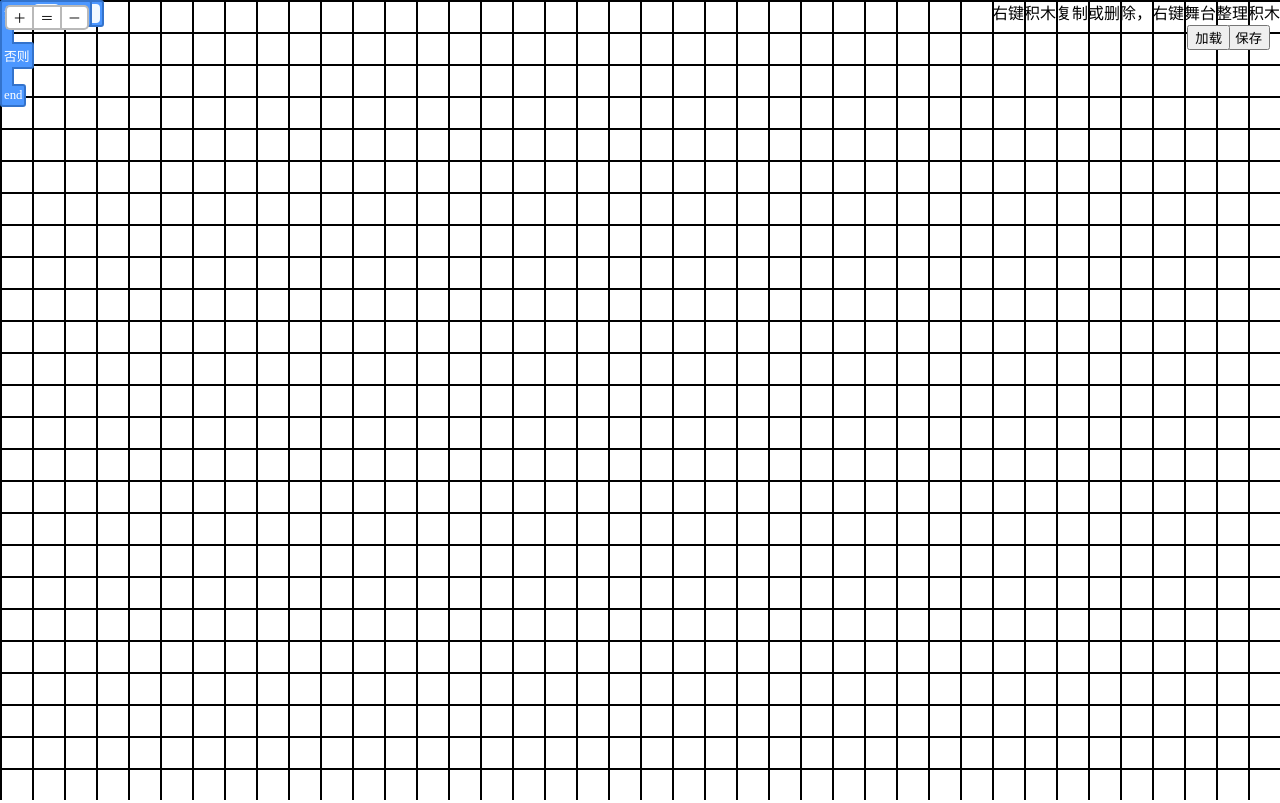
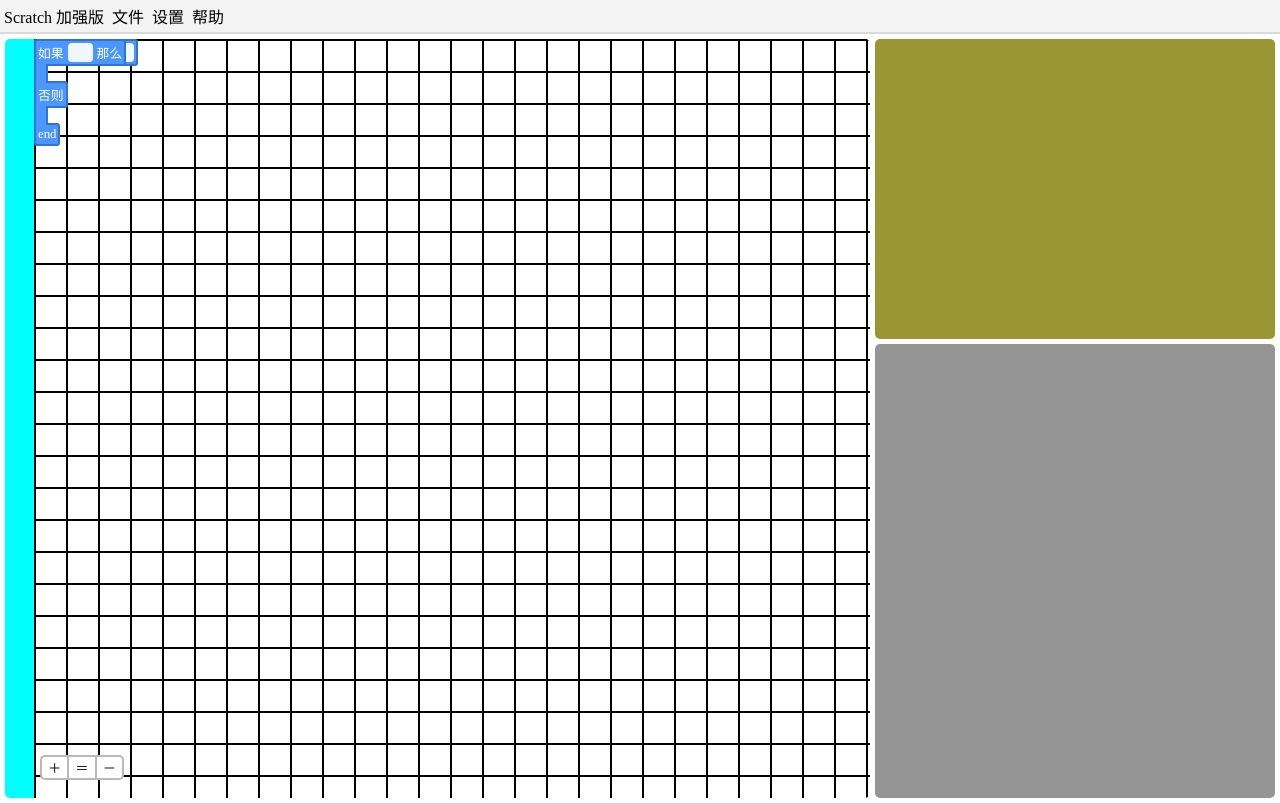
Before and after one commit to Nightscratch/visual-script, a website built with Vite: page index.html in a window 1280 px wide. Built offline with nearby package versions, Linux system fonts and the light colour scheme.

Commit message:
斤斤计较

```diff
--- a/index.html
+++ b/index.html
@@ -18,12 +18,15 @@
         border: 2px solid rgb(51, 115, 204);
         border-radius: 3px;
       }
+
       .block-method:not(:last-child) {
         border-bottom-left-radius: 0;
       }
+
       .block-method:not(:first-child) {
         border-top-left-radius: 0;
       }
+
       .block-method:not(:last-child)::before {
         content: "";
         position: absolute;
@@ -33,6 +36,7 @@
         height: 2px;
         background-color: rgb(76, 151, 255);
       }
+
       .block-method:not(:first-child)::after {
         content: "";
         position: absolute;
@@ -42,20 +46,13 @@
         height: 2px;
         background-color: rgb(76, 151, 255);
       }
+
       .input-block {
         position: static;
       }
+
       * {
         user-select: none;
-      }
-
-      .block-space {
-        background-color: rgb(255, 255, 255);
-        position: relative;
-        margin: 0;
-        overflow: scroll;
-        width: 100vw;
-        height: 100vh;
       }
 
       .drag-block {
@@ -102,54 +99,62 @@
         margin: 0;
         padding: 0;
       }
+
       .block-text {
         color: white;
         font-size: 0.8em;
         padding: 2px;
+        white-space: nowrap;
       }
 
-      .drop-down{
+      .drop-down {
         position: absolute;
         z-index: 999999;
         border: 2px solid #d3d3d3;
       }
-      .drop-down button{
+
+      .drop-down button {
         display: block;
         border: 0px;
         background-color: #eee;
       }
-      .drop-down button:hover{
+
+      .drop-down button:hover {
         background-color: #FFF;
       }
-      .placeholder{
+
+      .placeholder {
         position: absolute;
         background-image:
-        linear-gradient(rgba(0, 0, 0) 2px, transparent 1px),
-        linear-gradient(90deg, rgb(0, 0, 0) 2px, transparent 1px);
+          linear-gradient(rgba(0, 0, 0) 2px, transparent 1px),
+          linear-gradient(90deg, rgb(0, 0, 0) 2px, transparent 1px);
         background-size: 2em 2em;
         width: 100%;
         height: 100%;
 
       }
-      .zoom-list{
-        z-index: 999999;
+
+      .zoom-list {
+        z-index: 1;
         display: flex;
         width: 20px;
-        position: fixed;
-        left: 5px;
-        top: 5px;
+        position: absolute;
+        bottom: 20px;
+        left: 40px;
+      }
 
-      }
-      .zoom-btn{
+      .zoom-btn {
         background-color: white;
         border: 2px solid #b9b9b9;
       }
-      .zoom-btn:last-child{
+
+      .zoom-btn:last-child {
         border-left: none;
         border-top-right-radius: 5px;
         border-bottom-right-radius: 5px;
       }
-      .zoom-btn:first-child{
+
+      .zoom-btn:first-child {
         border-right: none;
         border-top-left-radius: 5px;
         border-bottom-left-radius: 5px;
@@ -159,36 +164,59 @@
   </head>
 
   <body>
-    <div id="blocklyDiv" class="block-space"></div>
-    <p style="position:absolute;top:0;margin:0;right:0">右键积木复制或删除，右键舞台整理积木</p>
-    <button id="save" style="position:absolute;top:25px;right:10px">保存</button>
-    <button id="load" style="position:absolute;top:25px;right:50px">加载</button>
+    <div class="work-space">
+      <ul class="nav">
+        <li>
+          <p>Scratch 加强版</p>
+        </li>
+        <li class="btn">
+          <p>文件</p>
+        </li>
+        <li class="btn">
+          <p>设置</p>
+        </li>
+        <li class="btn">
+          <p>帮助</p>
+        </li>
+      </ul>
+      <div class="edit-space">
+        <div class="code-space">
+          <div class="code-tool-box"></div>
+          <div id="blockDiv" class="block-space"></div>
+        </div>
+
+        <div class="display-space">
+          <div class="view-port">
+
+          </div>
+          <div class="sprite-list">
+
+          </div>
+        </div>
+      </div>
+    </div>
+
 
     <script type="module">
+      import './page-style.css'
       import { VisualBlock } from './src/block/index'
+      import { BlockManager, BlockContainer } from './src/block-manager'
+
 
       let app = new VisualBlock({
-        element: document.getElementById('blocklyDiv')
+        element: document.getElementById('blockDiv')
       });
+      let manager = new BlockManager(app)
+      let file1 = new BlockContainer()
       app.addBlock(new app.blockClasses.MoveBlock({
         create: true
       }));
       app.addBlock(new app.blockClasses.IfBlock({
         create: true
       }));
-      document.getElementById('save').addEventListener('click', () => {
-        app.save()
-          .then((data) => {
-            alert("已获取作品数据，请按F12打开控制台查看")
-            console.log("作品JSON：", JSON.stringify(data))
-          })
+      file1.load(app)
+      manager.load(file1)
 
-      })
-      document.getElementById('load').addEventListener('click', () => {
-        app.clean().then(() => {
-          app.load(prompt('输入作品json'))
-        })
-      })
 
       window.app = app
     </script>
--- /dev/null
+++ b/page-style.css
@@ -0,0 +1,78 @@
+.nav {
+    list-style-type: none;
+    margin: 0;
+    padding: 0;
+    overflow: hidden;
+    border-bottom: 2px solid #dadada;
+    background-color: #f3f3f3;
+    display: flex;
+    z-index: 1;
+}
+
+.nav li p {
+    margin: 4px;
+}
+
+.nav .btn:hover {
+    background-color: #e6e6e6;
+}
+
+.work-space {
+    width: 100%;
+    height: 100%;
+}
+
+.edit-space {
+    display: flex;
+    height: calc(100vh - 31px); /* TODO : 改一下填充剩余高度*/
+}
+
+.code-space {
+    display: flex;
+    flex-grow: 1;
+    height: calc(100% - 10px);
+    border-radius: 5px;
+    margin: 5px;
+    margin-right: 0px;
+    overflow: hidden;
+}
+
+.display-space {
+    width: 400px;
+    display: flex;
+    flex-flow: column;
+    margin: 0px 5px;
+
+}
+
+.view-port {
+    width: 100%;
+    height: 300px;
+    background-color: rgb(153, 150, 51);
+    border-radius: 5px;
+    margin: 5px 0px;
+}
+
+.sprite-list {
+    margin-bottom: 5px;
+    width: 100%;
+    flex-grow: 1;
+    background-color: rgb(149, 149, 149);
+    border-radius: 5px;
+}
+
+.block-space {
+    background-color: rgb(255, 255, 255);
+    position: relative;
+    margin: 0;
+    overflow: scroll;
+    flex-grow: 1;
+    width: 100%;
+    height: 100%;
+}
+
+.code-tool-box {
+    width: 30px;
+    height: 100%;
+    background-color: aqua;
+}
--- /dev/null
+++ b/src/block-manager/index.ts
@@ -0,0 +1,35 @@
+import { VisualBlock } from "../block/index"
+import { Block } from "../block/block"
+
+interface NewBlockContainer{
+    element: HTMLElement[]
+    block: Block[]
+}
+
+export class BlockManager {
+    public space:VisualBlock
+    constructor(space:VisualBlock) {
+        this.space = space
+    }
+    load(block:NewBlockContainer){
+        console.log(block.element)
+        this.space.blocks = block.block
+        this.space.blockSpace.innerHTML = ''
+        block.element.forEach((element)=>{
+            this.space.blockSpace.appendChild(element)
+        })
+    }
+}
+export class BlockContainer implements NewBlockContainer {
+    public element: HTMLElement[] = []
+    public block: Block[] = []
+
+    constructor() {}
+
+    load(space:VisualBlock){
+        this.block = space.blocks
+        space.blockSpace.childNodes.forEach((element)=>{
+            this.element.push(element as HTMLElement)
+        })
+    }
+}
--- a/src/block/index.ts
+++ b/src/block/index.ts
@@ -12,13 +12,16 @@ export class VisualBlock {
     public scrollPlaceholder: HTMLElement
     public zoom: number = 1
     public blockSpace: HTMLElement
+    public leftMostBlock:Block
+    public bottomMostBlock:Block
+
 
     constructor(option: initOption) {
         this.element = option.element
         this.registerBlock("MoveBlock", MoveBlock)
         this.registerBlock("IfBlock", IfBlock)
 
-        this.element.appendChild(createZoomBtn([
+        this.element.parentElement!.appendChild(createZoomBtn([
             {
                 text: '＋', click: () => {
                     this.zoom += 0.4
@@ -44,6 +47,7 @@ export class VisualBlock {
         this.element.append(this.scrollPlaceholder)
 
         this.blockSpace = document.createElement('div')
+        this.blockSpace.classList.add('block-container-space')
         this.element.appendChild(this.blockSpace)
 
         this.dropDown = new DropDown()
@@ -59,9 +63,9 @@ export class VisualBlock {
         this.scrollPlaceholder.setAttribute('style', `zoom:${this.zoom}`)
         //this.setPlaceholder(parseInt(this.scrollPlaceholder.style.height),parseInt(this.scrollPlaceholder.style.width))
     }
-    public setPlaceholder(top: number, left: number) {
-        this.scrollPlaceholder.style.width = `${left / this.zoom}px`
-        this.scrollPlaceholder.style.height = `${top / this.zoom}px`
+    public setPlaceholder( ) {
+        this.scrollPlaceholder.style.width = `${ (this.element.clientWidth + 1000 + this.element.scrollLeft)/ this.zoom}px`
+        this.scrollPlaceholder.style.height = `${ (this.element.clientHeight + 1000 + this.element.scrollTop) / this.zoom}px`
     }
     public addBlock(newBlock: Block): void {
         newBlock.space = this;
@@ -116,10 +120,7 @@ export class VisualBlock {
                     top += block.element.clientHeight + 10
                 }
             }
-            this.setPlaceholder(
-                this.element.scrollHeight + 2000,
-                this.element.scrollWidth + 2000,
-            );
+            this.setPlaceholder();
             resolve()
         })
     }
--- a/src/block/utils/drag.ts
+++ b/src/block/utils/drag.ts
@@ -44,8 +44,8 @@ export function draggable(newblock: Block): void {
         newblock.displayElement.classList.add("drag-block");
         newblock.dragStart();
 
-        offsetX = event.clientX/space.zoom + spaceRect.left - newBlockRect.left - space.element.scrollLeft;
-        offsetY = event.clientY/space.zoom + spaceRect.top - newBlockRect.top - space.element.scrollTop;
+        offsetX = event.clientX/space.zoom + spaceRect.left - newBlockRect.left - space.element.scrollLeft/space.zoom;
+        offsetY = event.clientY/space.zoom + spaceRect.top - newBlockRect.top - space.element.scrollTop/space.zoom;
 
         addEventListeners();
     }
@@ -54,14 +54,9 @@ export function draggable(newblock: Block): void {
         if (isDragging) {
             const left = event.clientX/space.zoom - offsetX;
             const top = event.clientY/space.zoom - offsetY;
-
+            space.setPlaceholder()
             newblock.element.style.left = `${left}px`;
             newblock.element.style.top = `${top}px`;
-
-            space.setPlaceholder(
-                newBlockRect!.top + space.element.scrollTop + newBlockRect!.height + 2000,
-                newBlockRect!.left + space.element.scrollLeft + newBlockRect!.width + 2000
-            );
         }
     }
 
@@ -69,8 +64,10 @@ export function draggable(newblock: Block): void {
         isDragging = false;
         newblock.displayElement.classList.remove("drag-block");
         newblock.dragEnd();
-        newblock.element.style.top = `${Math.max(0,parseInt(newblock.element.style.top))}px`
-        newblock.element.style.left = `${Math.max(0,parseInt(newblock.element.style.left))}px`
+        let x = parseInt(newblock.element.style.left)
+        let y = parseInt(newblock.element.style.top)
+        newblock.element.style.top = `${Math.max(0,y)}px`
+        newblock.element.style.left = `${Math.max(0,x)}px`
 
         removeEventListeners();
     }
@@ -124,8 +121,6 @@ export function backGroundDrag(space: VisualBlock) {
         event.preventDefault();
 
         space.setPlaceholder(
-            space.element.scrollTop + 2000,
-            space.element.scrollLeft + 2000
         );
     }
 }
```
